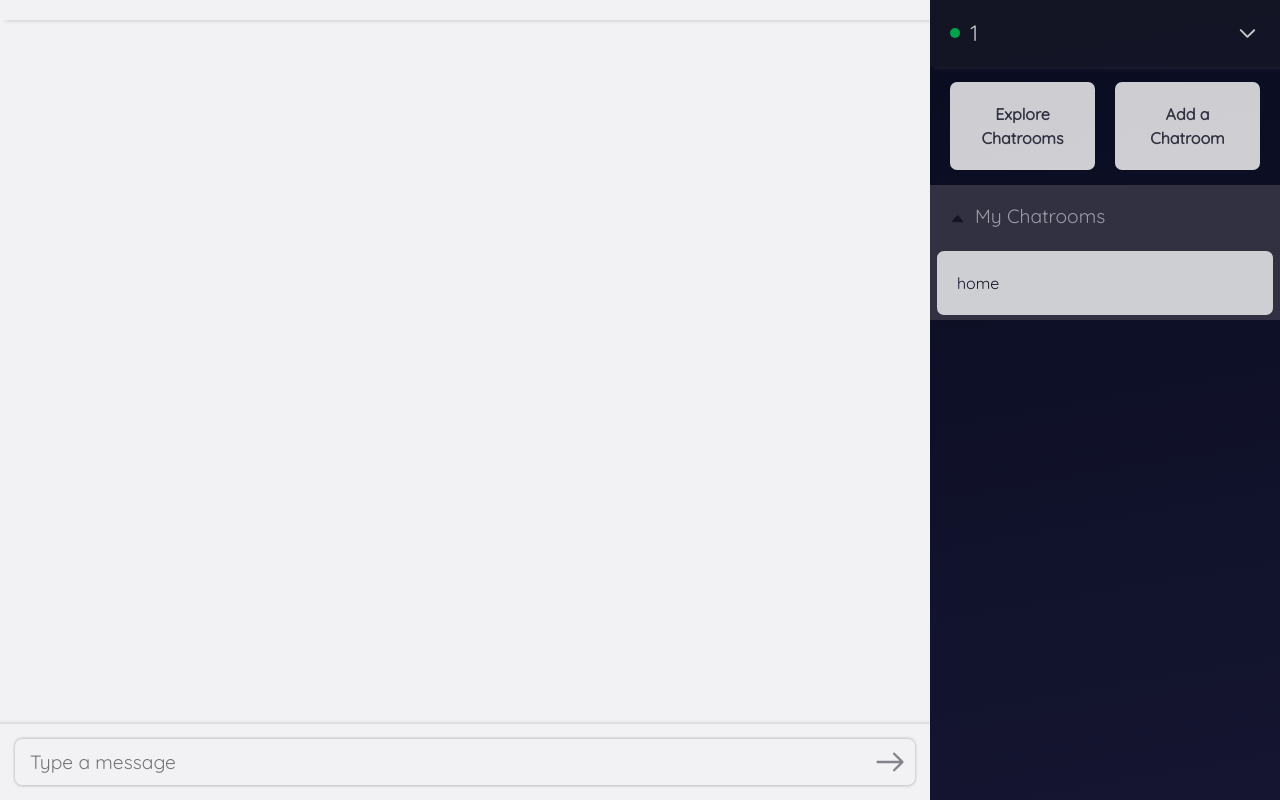
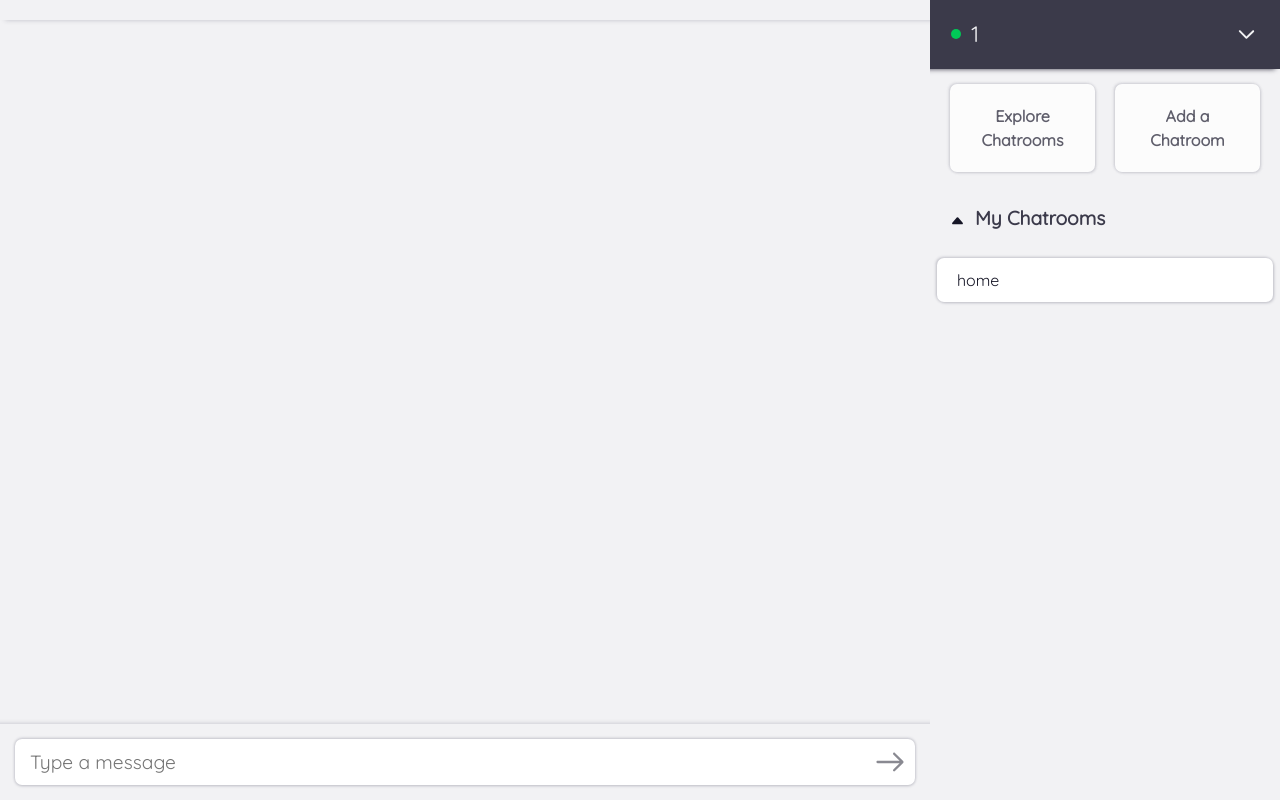
Before and after one commit to Aihab1/Schnack, a Flask app: page /lobby in a window 1280 px wide. Run offline with Flask 2, Linux system fonts and the light colour scheme; the visitor is signed in with stand-in values (Sample User, id 1); some libraries are stand-ins or nearby versions.

Commit message:
Complete css files

```diff
--- a/static/lobby.js
+++ b/static/lobby.js
@@ -59,7 +59,7 @@ document.addEventListener('DOMContentLoaded', () => {
             if (document.querySelector('#joinlobbypasswordheading').innerHTML === "We discourage you to share any sensitive information such as passwords, credit card, bank details etc.") {
                 document.querySelector('#joinlobbypasswordheading').innerHTML = "";
                 h6 = document.createElement('h6');
-                h6.innerHTML = "Password";
+                h6.innerHTML = "Gotcha! Enter the Password";
                 passwordfield = document.createElement('input');
                 passwordfield.className = "form-control";
                 passwordfield.setAttribute('type', 'password');
@@ -198,11 +198,11 @@ document.addEventListener('DOMContentLoaded', () => {
 
         if (document.querySelector('#namechatroom').value.length > 0 && exists === false) {
             document.querySelector('#create').disabled = false;
-            document.querySelector('#namechatroom').style.border = "3px solid green";
+            document.querySelector('#namechatroom').style.boxShadow = "1px 1px 3px #00c957, -1px -0.7px 3px #00c957";
         }
         else {
             document.querySelector('#create').disabled = true;
-            document.querySelector('#namechatroom').style.border = "3px solid red";
+            document.querySelector('#namechatroom').style.boxShadow = "1px 1px 3px red, -1px -0.7px 3px red";
         }
 
     };
@@ -218,7 +218,8 @@ document.addEventListener('DOMContentLoaded', () => {
             inputpass.setAttribute('type', 'text');
             inputpass.setAttribute('autocomplete', 'off');
             inputpass.setAttribute('spellcheck', 'false');
-            inputpass.className = 'password4chatroom form-control';
+            inputpass.setAttribute('placeholder', 'Set a password');
+            inputpass.className = 'password4chatroom';
             label.innerHTML = 'Password';
             privatediv.append(label);
             privatediv.append(inputpass);
--- a/static/styles/lobby.css
+++ b/static/styles/lobby.css
@@ -52,7 +50,7 @@ hr {
 
 #outer-div #left-outer {
   z-index: 10;
-  background: linear-gradient(170deg, #090c1f, #151531);
+  background: #f2f2f4;
   position: fixed;
   right: 0;
   height: 100%;
@@ -77,13 +75,12 @@ hr {
 }
 
 #outer-div #left-outer #left #myusername {
-  -webkit-box-shadow: 5px 0px 5px #3b3a4a;
-          box-shadow: 5px 0px 5px #3b3a4a;
+  -webkit-box-shadow: -5px 0 5px #3b3a4a;
+          box-shadow: -5px 0 5px #3b3a4a;
   margin: 0;
-  background: #161626;
-  opacity: 0.8;
+  background: #3b3a4a;
   width: 100%;
-  padding: 20px;
+  padding: 21px;
   color: #f2f2f4;
   font-size: 1.4rem;
   display: -webkit-box;
@@ -156,7 +152,8 @@ hr {
   -webkit-box-align: center;
       -ms-flex-align: center;
           align-items: center;
-  color: #c0c0c8;
+  color: #3b3a4a;
+  font-weight: bold;
   font-size: 1.2rem;
 }
 
@@ -215,37 +212,34 @@ hr {
   color: #3b3a4a;
   background: white;
   opacity: 0.8;
+  -webkit-box-shadow: 1px 1px 3px #c0c0c8, -1px -0.7px 3px #c0c0c8;
+          box-shadow: 1px 1px 3px #c0c0c8, -1px -0.7px 3px #c0c0c8;
 }
 
 #outer-div #left-outer #left button:active {
   outline: 0px !important;
   -webkit-appearance: none;
-  -webkit-box-shadow: none !important;
-          box-shadow: none !important;
   letter-spacing: 2px;
 }
 
 #outer-div #left-outer #left button:focus {
   outline: 0px !important;
   -webkit-appearance: none;
-  -webkit-box-shadow: none !important;
-          box-shadow: none !important;
 }
 
 #outer-div #left-outer #left button:hover {
   outline: 0px !important;
   -webkit-appearance: none;
-  -webkit-box-shadow: none !important;
-          box-shadow: none !important;
-  background: #1ebad6;
+  color: #1ebad6;
+  -webkit-box-shadow: 1px 1px 7px #c0c0c8, -1px -0.7px 7px #c0c0c8;
+          box-shadow: 1px 1px 7px #c0c0c8, -1px -0.7px 7px #c0c0c8;
 }
 
 #outer-div #left-outer #left #mychatroomspluslist {
   border: none;
-  color: #c0c0c8;
-  background: #3b3a4a;
+  color: #3b3a4a;
+  background: #f2f2f4;
   margin-bottom: 30px;
-  opacity: 0.8;
 }
 
 #outer-div #left-outer #left #mychatroomspluslist a {
@@ -253,10 +247,12 @@ hr {
   transition: all 0.3s ease;
   background: white;
   width: 100%;
-  padding: 20px;
+  padding: 10px 20px;
   color: #161626;
   border-radius: 7px;
   margin: 0 7px 5px 7px;
+  -webkit-box-shadow: 1px 1px 3px #c0c0c8, -1px -0.7px 3px #c0c0c8;
+          box-shadow: 1px 1px 3px #c0c0c8, -1px -0.7px 3px #c0c0c8;
 }
 
 #outer-div #left-outer #left #mychatroomspluslist a:hover {
@@ -389,7 +385,7 @@ hr {
   height: 46px;
   padding: 10px 50px 10px 15px;
   font-size: 1.2rem;
-  background: #f2f2f4;
+  background: white;
   color: #3b3a4a;
   outline: 0px !important;
   -webkit-appearance: none;
@@ -416,9 +412,11 @@ hr {
   -webkit-transform: translateY(-50%);
           transform: translateY(-50%);
   right: 25px;
+  background: transparent;
 }
 
 #outer-div #right-outer #right #input-container button svg {
+  background: transparent;
   -webkit-transition: all 1s ease-in-out;
   transition: all 1s ease-in-out;
   height: 30px;
--- a/static/styles/lobby.scss
+++ b/static/styles/lobby.scss
@@ -49,32 +49,30 @@ hr {
   height: 100vh;
   #left-outer {
     z-index: 10;
-    // margin: 15px;
-    // padding: 20px;
-    background: linear-gradient(170deg, rgb(9, 12, 31), rgb(21, 21, 49));
-    // background: $premium_dark_blue;
+    // background: linear-gradient(170deg, rgb(9, 12, 31), rgb(21, 21, 49));
+    background: $white;
+    // border-left: 1px ridge $premium_light_grey;
     position: fixed;
     right: 0;
     height: 100%;
     width: 350px;
     overflow-y: auto;
     overflow-x: hidden;
-    // border-top-right-radius: 10px;
-    // border-bottom-right-radius: 10px;
-    // box-shadow: 5px 0px 1px $premium_light_grey;
     #left {
       height: 100%;
       display: flex;
       flex-direction: column;
       justify-content: space-between;
       width: 100%;
+      // border-left: 1px solid $premium_light_grey;
+
       #myusername {
-        box-shadow: 5px 0px 5px $premium_dark_grey;
+        box-shadow: -5px 0 5px $premium_dark_grey;
         margin: 0;
-        background: $premium_dark_blue;
-        opacity: 0.8;
+        background: $premium_dark_grey;
+        // opacity: 0.8;
         width: 100%;
-        padding: 20px;
+        padding: 21px;
         color: $white;
         font-size: 1.4rem;
         display: flex;
@@ -132,7 +130,8 @@ hr {
           display: flex;
           align-items: center;
           // background: white;
-          color: $premium_light_grey;
+          color: $premium_dark_grey;
+          font-weight: bold;
           font-size: 1.2rem;
           // font-weight: bold;
           #circledArrow {
@@ -179,24 +178,28 @@ hr {
         color: $premium_dark_grey;
         background: white;
         opacity: 0.8;
+        box-shadow: 1px 1px 3px $premium_light_grey,
+          -1px -0.7px 3px $premium_light_grey;
       }
 
       button:active {
         outline: 0px !important;
         -webkit-appearance: none;
-        box-shadow: none !important;
+        // box-shadow: none !important;
         letter-spacing: 2px;
       }
       button:focus {
         outline: 0px !important;
         -webkit-appearance: none;
-        box-shadow: none !important;
+        // box-shadow: none !important;
       }
       button:hover {
         outline: 0px !important;
         -webkit-appearance: none;
-        box-shadow: none !important;
-        background: $premium_light_blue;
+        // box-shadow: none !important;
+        color: $premium_light_blue;
+        box-shadow: 1px 1px 7px $premium_light_grey,
+          -1px -0.7px 7px $premium_light_grey;
       }
 
       #mychatroomspluslist {
@@ -204,22 +207,24 @@ hr {
         // padding: 20px 20px 10px 20px;
         // text-align: center;
         border: none;
-        color: $premium_light_grey;
-        background: $premium_dark_grey;
+        color: $premium_dark_grey;
+        background: $white;
         margin-bottom: 30px;
         // margin-top: 30px;
-        opacity: 0.8;
+        // opacity: 0.8;
 
         a {
           // background: $premium_dark_grey;
           transition: all 0.3s ease;
           background: white;
           width: 100%;
-          padding: 20px;
+          padding: 10px 20px;
           // border-top: 1px solid $premium_dark_grey;
           color: $premium_dark_blue;
           border-radius: 7px;
           margin: 0 7px 5px 7px;
+          box-shadow: 1px 1px 3px $premium_light_grey,
+            -1px -0.7px 3px $premium_light_grey;
         }
         a:hover {
           background: $premium_dark_grey;
@@ -327,7 +332,7 @@ hr {
           height: 46px;
           padding: 10px 50px 10px 15px;
           font-size: 1.2rem;
-          background: $white;
+          background: white;
           color: $premium_dark_grey;
           outline: 0px !important;
           -webkit-appearance: none;
@@ -353,7 +358,9 @@ hr {
           top: 50%;
           transform: translateY(-50%);
           right: 25px;
+          background: transparent;
           svg {
+            background: transparent;
             transition: all 1s ease-in-out;
             height: 30px;
             fill: $premium_dark_blue;
--- a/templates/lobby.html
+++ b/templates/lobby.html
@@ -78,6 +78,7 @@
                             </h1>
                         </div>
                         <div class="collapse show" id="collapseChatrooms">
+                            <div style="padding: 5px 0px">
                                 <ul id="mychatrooms">
                                     {% for chatroom in mychatrooms %}
                                     <li class="list-unstyled mychatrooms-li-element">
@@ -85,6 +86,7 @@
                                     </li>
                                     {% endfor %}
                                 </ul>
+                            </div>
                         </div>
                     </div>
                 </div>
@@ -126,7 +128,9 @@
                     <h5 class="modal-title" id="joinchatroom">Wanna Hang Out?</h5>
                     <button type="button" class="close" data-dismiss="modal" aria-label="Close">
                         <svg class="svg-icon" viewBox="0 0 20 20" height="20">
-							<path fill="#f2f2f4" d="M15.898,4.045c-0.271-0.272-0.713-0.272-0.986,0l-4.71,4.711L5.493,4.045c-0.272-0.272-0.714-0.272-0.986,0s-0.272,0.714,0,0.986l4.709,4.711l-4.71,4.711c-0.272,0.271-0.272,0.713,0,0.986c0.136,0.136,0.314,0.203,0.492,0.203c0.179,0,0.357-0.067,0.493-0.203l4.711-4.711l4.71,4.711c0.137,0.136,0.314,0.203,0.494,0.203c0.178,0,0.355-0.067,0.492-0.203c0.273-0.273,0.273-0.715,0-0.986l-4.711-4.711l4.711-4.711C16.172,4.759,16.172,4.317,15.898,4.045z"></path>
+                            <path fill="#3b3a4a"
+                                d="M15.898,4.045c-0.271-0.272-0.713-0.272-0.986,0l-4.71,4.711L5.493,4.045c-0.272-0.272-0.714-0.272-0.986,0s-0.272,0.714,0,0.986l4.709,4.711l-4.71,4.711c-0.272,0.271-0.272,0.713,0,0.986c0.136,0.136,0.314,0.203,0.492,0.203c0.179,0,0.357-0.067,0.493-0.203l4.711-4.711l4.71,4.711c0.137,0.136,0.314,0.203,0.494,0.203c0.178,0,0.355-0.067,0.492-0.203c0.273-0.273,0.273-0.715,0-0.986l-4.711-4.711l4.711-4.711C16.172,4.759,16.172,4.317,15.898,4.045z">
+                            </path>
                         </svg>
                     </button>
                 </div>
@@ -163,12 +167,14 @@
                     <h5 class="modal-title" id="joinlobbytitle">Tryna break in?</h5>
                     <button type="button" class="close" data-dismiss="modal" aria-label="Close">
                         <svg class="svg-icon" viewBox="0 0 20 20" height="20">
-							<path fill="#f2f2f4" d="M15.898,4.045c-0.271-0.272-0.713-0.272-0.986,0l-4.71,4.711L5.493,4.045c-0.272-0.272-0.714-0.272-0.986,0s-0.272,0.714,0,0.986l4.709,4.711l-4.71,4.711c-0.272,0.271-0.272,0.713,0,0.986c0.136,0.136,0.314,0.203,0.492,0.203c0.179,0,0.357-0.067,0.493-0.203l4.711-4.711l4.71,4.711c0.137,0.136,0.314,0.203,0.494,0.203c0.178,0,0.355-0.067,0.492-0.203c0.273-0.273,0.273-0.715,0-0.986l-4.711-4.711l4.711-4.711C16.172,4.759,16.172,4.317,15.898,4.045z"></path>
+                            <path fill="#3b3a4a"
+                                d="M15.898,4.045c-0.271-0.272-0.713-0.272-0.986,0l-4.71,4.711L5.493,4.045c-0.272-0.272-0.714-0.272-0.986,0s-0.272,0.714,0,0.986l4.709,4.711l-4.71,4.711c-0.272,0.271-0.272,0.713,0,0.986c0.136,0.136,0.314,0.203,0.492,0.203c0.179,0,0.357-0.067,0.493-0.203l4.711-4.711l4.71,4.711c0.137,0.136,0.314,0.203,0.494,0.203c0.178,0,0.355-0.067,0.492-0.203c0.273-0.273,0.273-0.715,0-0.986l-4.711-4.711l4.711-4.711C16.172,4.759,16.172,4.317,15.898,4.045z">
+                            </path>
                         </svg>
                     </button>
                 </div>
                 <div class="modal-body" id="joinlobbypasswordheading">
-                    <h6>Password</h6>
+                    <h6>Gotcha! Enter the password</h6>
                     <input type="password" id="checkpassword" placeholder="Password" class="form-control">
                 </div>
                 <div class="modal-footer">
@@ -187,14 +193,16 @@
                     <h5 class="modal-title" id="createchatroom">Oh, a Chatroom!</h5>
                     <button type="button" class="close" data-dismiss="modal" aria-label="Close">
                         <svg class="svg-icon" viewBox="0 0 20 20" height="20">
-							<path fill="#f2f2f4" d="M15.898,4.045c-0.271-0.272-0.713-0.272-0.986,0l-4.71,4.711L5.493,4.045c-0.272-0.272-0.714-0.272-0.986,0s-0.272,0.714,0,0.986l4.709,4.711l-4.71,4.711c-0.272,0.271-0.272,0.713,0,0.986c0.136,0.136,0.314,0.203,0.492,0.203c0.179,0,0.357-0.067,0.493-0.203l4.711-4.711l4.71,4.711c0.137,0.136,0.314,0.203,0.494,0.203c0.178,0,0.355-0.067,0.492-0.203c0.273-0.273,0.273-0.715,0-0.986l-4.711-4.711l4.711-4.711C16.172,4.759,16.172,4.317,15.898,4.045z"></path>
+                            <path fill="#3b3a4a"
+                                d="M15.898,4.045c-0.271-0.272-0.713-0.272-0.986,0l-4.71,4.711L5.493,4.045c-0.272-0.272-0.714-0.272-0.986,0s-0.272,0.714,0,0.986l4.709,4.711l-4.71,4.711c-0.272,0.271-0.272,0.713,0,0.986c0.136,0.136,0.314,0.203,0.492,0.203c0.179,0,0.357-0.067,0.493-0.203l4.711-4.711l4.71,4.711c0.137,0.136,0.314,0.203,0.494,0.203c0.178,0,0.355-0.067,0.492-0.203c0.273-0.273,0.273-0.715,0-0.986l-4.711-4.711l4.711-4.711C16.172,4.759,16.172,4.317,15.898,4.045z">
+                            </path>
                         </svg>
                     </button>
                 </div>
                 <div class="modal-body">
                     <h6>Name</h6>
                     <input type="text" id="namechatroom" maxlength="25" placeholder="{{username|capitalize}}'s Chatroom"
-                        autocomplete="off" spellcheck="false" class="form-control">
+                        autocomplete="off" spellcheck="false">
                     <div class="form-group form-check">
                         <input type="checkbox" class="form-check-input" id="checkprivate">
                         <label class="form-check-label" for="checkprivate">Private</label>
```
Also changed, not shown: other parts of static/styles/lobby.css (+73 -12 lines), other parts of static/styles/lobby.scss (+72 -17 lines), 1 other file. Lines whose indentation alone changed are shown as unchanged.
